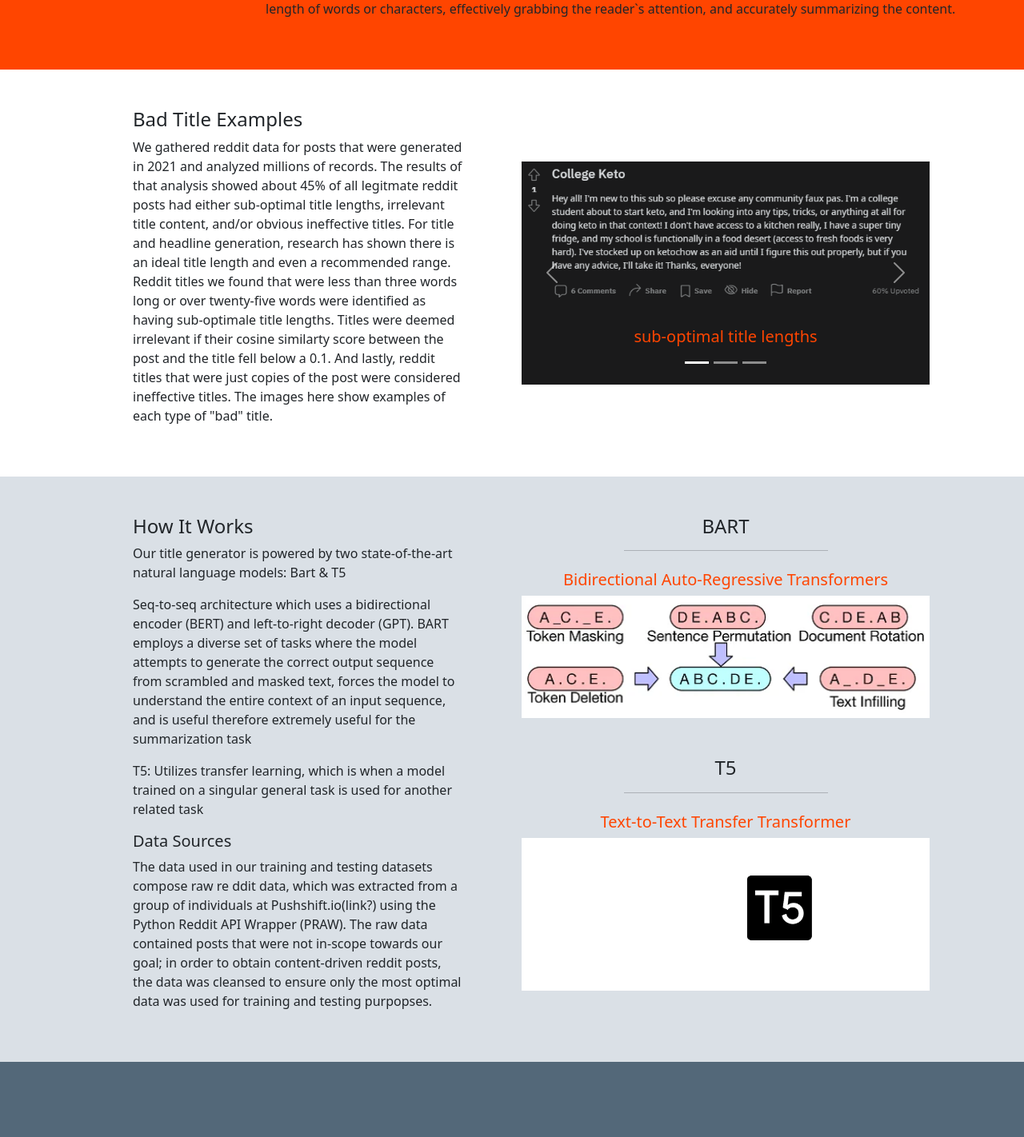
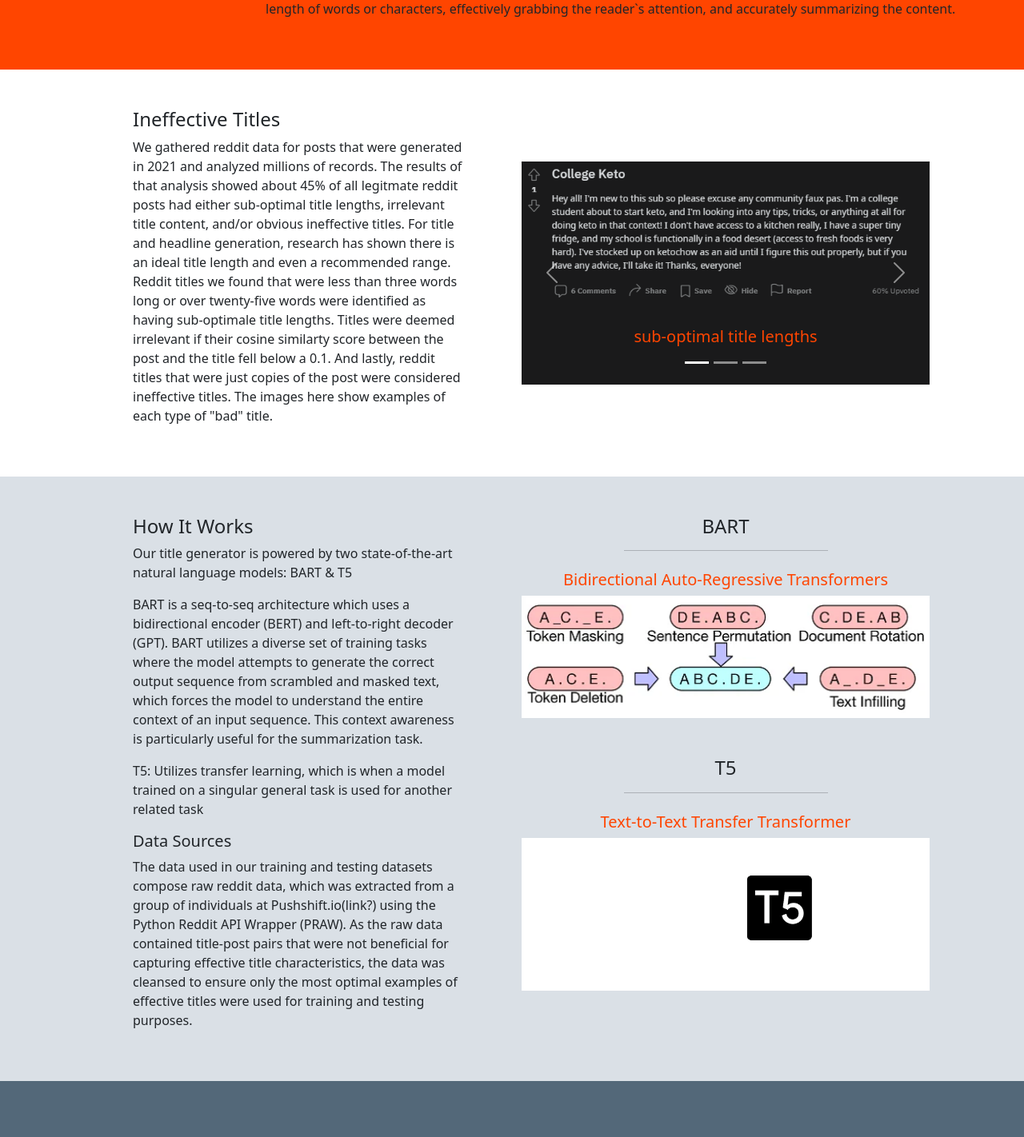
Before and after one commit to intaekim01/Reddit-Title-Generation, a React (Create React App) app in the folder rtg-app/: page /about in a window 1280 px wide. Shown: the part 680-2102 px from the top of the page at 80% size. Built offline with nearby package versions, Linux system fonts and the light colour scheme.

Commit message:
updates to text and links

```diff
--- a/rtg-app/src/Pages/About.js
+++ b/rtg-app/src/Pages/About.js
@@ -29,7 +29,7 @@
                             <div className="row">
                                 <h4 className="py-3">Why We Care</h4>
                                 <span className="align-text-top">
-                                    Now, Why do we care about irrelevant or ineffective titles? Reddit is structured such that content is socially curated
+                                    Now, why do we care about irrelevant or ineffective titles? Reddit is structured such that content is socially curated
                                     and promoted by site members through engagement, specifically through their voting system. The average monthly content-driven
                                     reddit posts is approximately 2 million, so close to a million posts won`t get the engagement they`re looking for due to "bad"
                                     titles. However with optimized titles, not only do content creators benefit through increased engagement on their posts, the
@@ -74,7 +74,7 @@
                     <div className="row py-5">
                         <div className="col-sm-12 col-md-6">
                             <div className="row px-md-5">
-                                <h4>Bad Title Examples</h4>
+                                <h4>Ineffective Titles</h4>
                                 <p>
                                     We gathered reddit data for posts that were generated in 2021 and analyzed millions of records.
                                     The results of that analysis showed about 45% of all legitmate reddit posts had either sub-optimal title lengths,
@@ -136,20 +136,20 @@
                         <div className="col-sm-12 col-md-6">
                             <div className="row px-md-5">
                                 <h4>How It Works</h4>
-                                <p>Our title generator is powered by two state-of-the-art natural language models: Bart & T5</p>
+                                <p>Our title generator is powered by two state-of-the-art natural language models: BART & T5</p>
                                 <p>
-                                    Seq-to-seq architecture which uses a bidirectional encoder (BERT) and left-to-right decoder (GPT).
-                                    BART employs a diverse set of tasks where the model attempts to generate the correct output
-                                    sequence from scrambled and masked text,  forces the model to understand the entire context
-                                    of an input sequence, and is useful therefore extremely useful for the summarization task
+                                    BART is a seq-to-seq architecture which uses a bidirectional encoder (BERT) and left-to-right decoder (GPT).
+                                    BART utilizes a diverse set of training tasks where the model attempts to generate the correct output
+                                    sequence from scrambled and masked text, which forces the model to understand the entire context
+                                    of an input sequence. This context awareness is particularly useful for the summarization task.
                                 </p>
                                 <p>T5: Utilizes transfer learning, which is when a model trained on a singular general task is used for another related task</p>
                                 <div className="">
                                     <h5>Data Sources</h5>
-                                    <p>The data used in our training and testing datasets compose raw re  ddit data,
+                                    <p>The data used in our training and testing datasets compose raw reddit data,
                                         which was extracted from a group of individuals at Pushshift.io(link?) using the Python Reddit API Wrapper (PRAW).
-                                        The raw data contained posts that were not in-scope towards our goal; in order to obtain content-driven reddit posts,
-                                        the data was cleansed to ensure only the most optimal data was used for training and testing purpopses.</p>
+                                        As the raw data contained title-post pairs that were not beneficial for capturing effective title characteristics,
+                                        the data was cleansed to ensure only the most optimal examples of effective titles were used for training and testing purposes.</p>
                                 </div>
                             </div>
                         </div>
--- a/rtg-app/src/Pages/Team.js
+++ b/rtg-app/src/Pages/Team.js
@@ -14,22 +14,22 @@
                 </div>
 
                 <div>
-                    <p><a href="https://www.ischool.berkeley.edu/people/joy-jiang#profile-main">Intae Kim</a></p>
+                    <p><a href="https://www.ischool.berkeley.edu/people/tae-kim">Intae Kim</a></p>
                     <ul>
                         <li>Contact: intaekim@ischool.berkeley.edu</li>
-                        <li>Employment: </li>
+                        <li>Employment: Data Scientist, IBM</li>
                     </ul>
-                    <p><a href="https://www.ischool.berkeley.edu/people/justine-schabel">George Rodriguez</a></p>
+                    <p><a href="https://www.ischool.berkeley.edu/people/george-rodriguez">George Rodriguez</a></p>
                     <ul>
                         <li>Contact: georgerodriguez@ischool.berkeley.edu</li>
-                        <li>Employement: </li>
+                        <li>Employment: </li>
                     </ul>
                     <p><a href="https://www.ischool.berkeley.edu/people/tymon-silva#profile-main">Tymon Silva</a></p>
                     <ul>
                         <li>Contact: tymon.silva@berkeley.edu</li>
                         <li>Employment: Industrial Engineer/Developer, Boeing</li>
                     </ul>
-                    <p><a href="https://www.ischool.berkeley.edu/people/tymon-silva#profile-main">Qi Yao</a></p>
+                    <p><a href="https://www.ischool.berkeley.edu/people/qi-yao">Qi Yao</a></p>
                     <ul>
                         <li>Contact: aliviny@berkeley.edu</li>
                         <li>Employment: </li>
```
